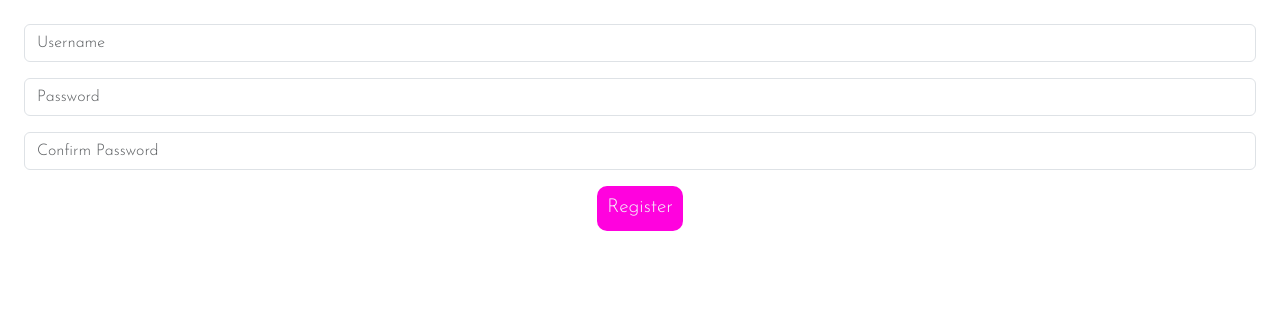
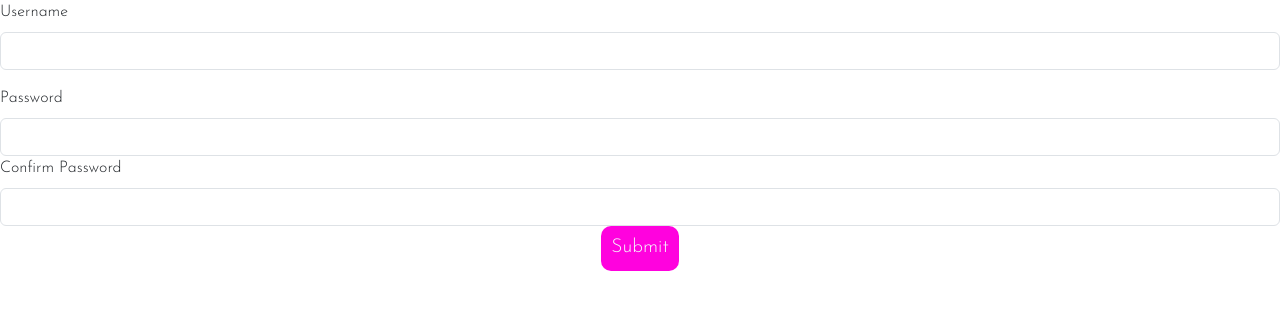
Before and after one commit to llewellynksj/exe-ed-hub, a React (Create React App) app: page /register in a window 1280 px wide. Shown: the top 310 px of the page. Built offline with nearby package versions, Linux system fonts and the light colour scheme.

Commit message:
Restructure and refactor register form

```diff
--- a/package.json
+++ b/package.json
@@ -3,6 +3,11 @@
   "version": "0.1.0",
   "private": true,
   "dependencies": {
+    "@chakra-ui/react": "^2.8.2",
+    "@emotion/react": "^11.11.3",
+    "@emotion/styled": "^11.11.0",
+    "@mui/icons-material": "^5.15.2",
+    "@mui/material": "^5.15.2",
     "@testing-library/jest-dom": "^5.17.0",
     "@testing-library/react": "^13.4.0",
     "@testing-library/user-event": "^13.5.0",
--- a/src/pages/auth/RegisterForm.tsx
+++ b/src/pages/auth/RegisterForm.tsx
@@ -1,89 +1,60 @@
-import { ChangeEvent, FormEvent } from "react";
 import Button from "../../components/Button";
-import { Form, Alert } from "react-bootstrap";
-import { useState } from "react";
-import axios from "axios";
-import { useNavigate } from "react-router-dom";
+import { FieldValues, useForm } from "react-hook-form";
 
 const RegisterForm = () => {
-  const [registerData, setRegisterData] = useState({
-    username: "",
-    password1: "",
-    password2: "",
-  });
-  const { username, password1, password2 } = registerData;
+  const { register, handleSubmit } = useForm();
 
-  const navigate = useNavigate();
-
-  const [errors, setErrors] = useState({
-    username: [],
-    password1: [],
-    password2: [],
-  });
-
-  const handleChange = (e: ChangeEvent<HTMLInputElement>) => {
-    setRegisterData({ ...registerData, [e.target.name]: e.target.value });
-  };
-
-  const handleSubmit = async (e: FormEvent<HTMLFormElement>) => {
-    e.preventDefault();
-    try {
-      await axios.post("dj-rest-auth/registration/", registerData);
-      navigate("/login");
-    } catch (err: any) {
-      setErrors(err.response?.data);
-    }
-  };
+  const onSubmit = (data: FieldValues) => console.log(data);
 
   return (
-    <Form className="overflow-hidden p-4" onSubmit={handleSubmit}>
-      <Form.Group className="mb-3" controlId="username">
-        <Form.Label className="d-none">Username</Form.Label>
-        <Form.Control
+    <form onSubmit={handleSubmit(onSubmit)}>
+      <div className="mb-3">
+        <label htmlFor="username" className="form-label">
+          Username
+        </label>
+        <input
+          id="username"
           type="text"
-          name="username"
-          placeholder="Username"
-          value={username}
-          onChange={handleChange}
+          className="form-control"
+          {...register("username")}
         />
-      </Form.Group>
-      {errors.username?.map((message, idx) => (
-        <Alert variant="warning" key={idx}>
-          {message}
-        </Alert>
-      ))}
+      </div>
 
-      <Form.Group className="mb-3" controlId="password1">
-        <Form.Label className="d-none">Password</Form.Label>
-        <Form.Control
+      <div>
+        <label htmlFor="password1" className="form-label">
+          Password
+        </label>
+        <input
+          id="password1"
           type="password"
-          name="password1"
-          placeholder="Password"
-          value={password1}
-          onChange={handleChange}
+          className="form-control"
+          {...register("password1")}
         />
-      </Form.Group>
+      </div>
 
-      <Form.Group className="mb-3" controlId="password2">
-        <Form.Label className="d-none">Confirm Password</Form.Label>
-        <Form.Control
+      <div>
+        <label htmlFor="password2" className="form-label">
+          Confirm Password
+        </label>
+        <input
+          id="password2"
           type="password"
-          name="password2"
-          placeholder="Confirm Password"
-          value={password2}
-          onChange={handleChange}
+          className="form-control"
+          {...register("password2")}
         />
-      </Form.Group>
+      </div>
 
+      <div>
         <Button
-        onClick={() => console.log("clicked")}
+          onClick={() => console.log("submitted2")}
           textColor="bg-font"
           bgColor="secondary-bg"
           type="submit"
         >
-        Register
+          Submit
         </Button>
-    </Form>
+      </div>
+    </form>
   );
 };
 
```
Also changed, not shown: 1 other file (tests, documents, lock files or other folders). Lines whose indentation alone changed are shown as unchanged.
